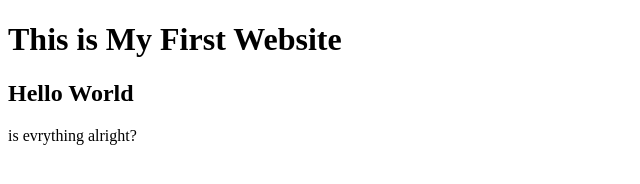
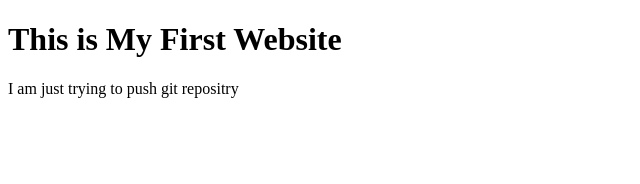
Before and after one commit to Momit365/MyFirstWebsite, a plain HTML site: page index.html in a window 1280 px wide. Shown: the whole page, without its empty margins (0-640 px from the left). Drawn offline with Linux system fonts and the light colour scheme.

Commit message:
git pushed

```diff
--- a/index.html
+++ b/index.html
@@ -8,7 +8,6 @@
 </head>
 <body>
         <h1>This is My First Website</h1>
-        <h2>Hello World</h2>
-        <p>is evrything alright?</p>
+        <p>I am just trying to push git repositry</p>
 </body>
 </html>
```
